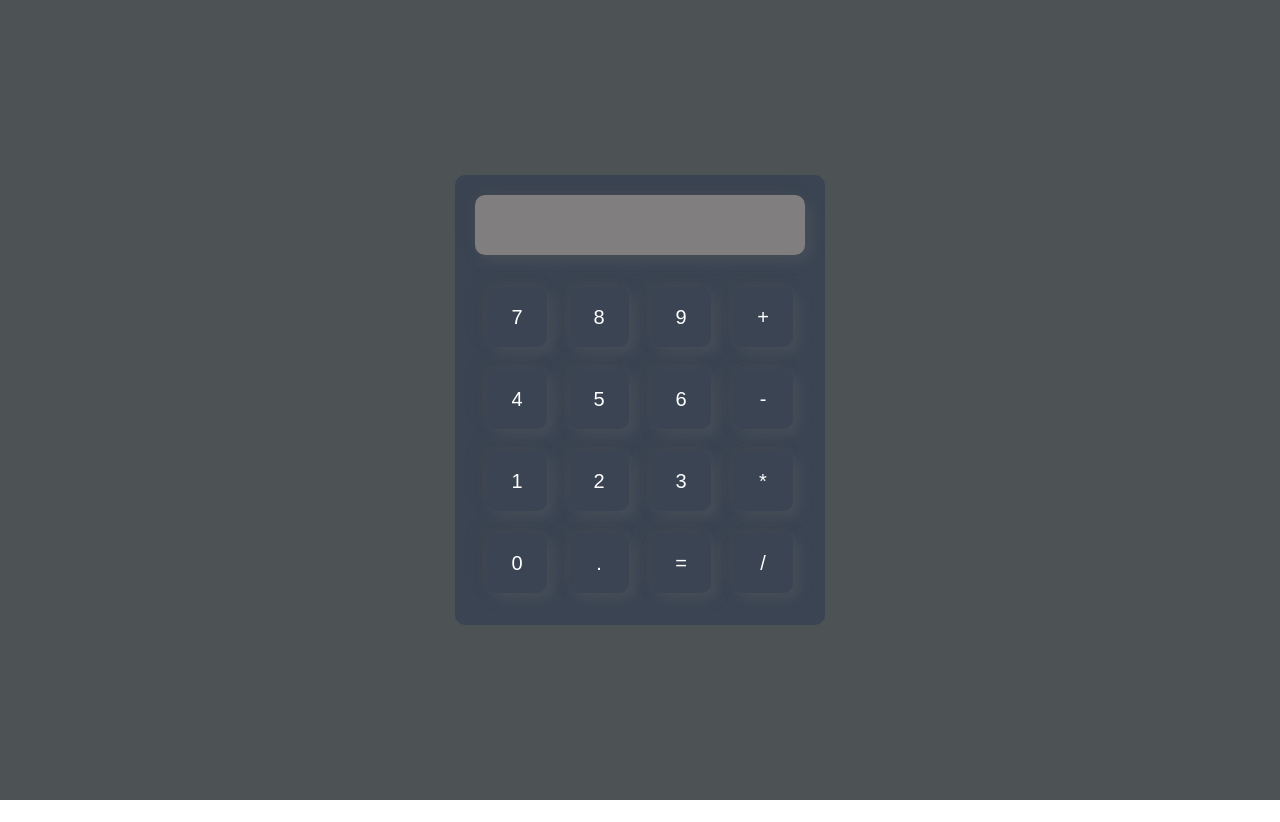
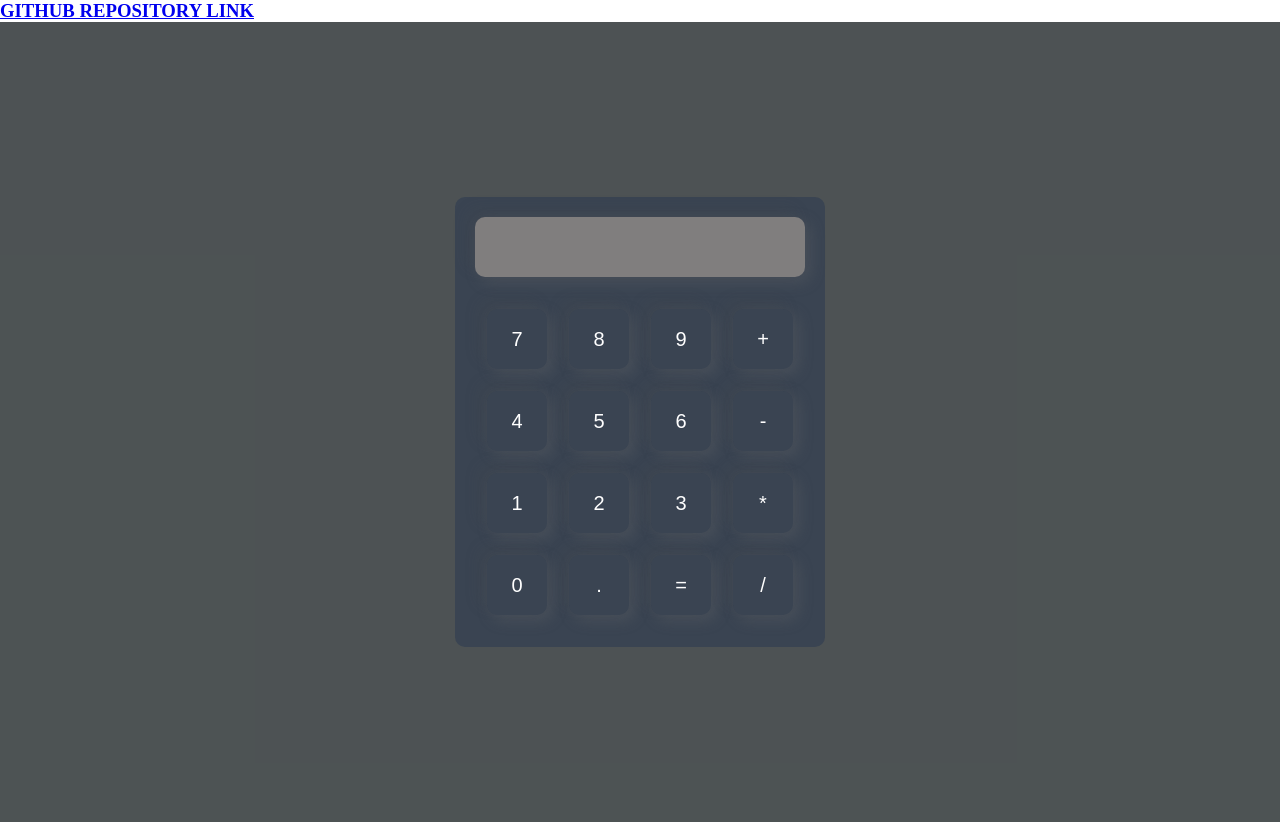
Before and after one commit to Aberejesu/Zuri-calculator, a plain HTML site: page index.html in a window 1280 px wide. Before the commit the page ends 800 px from the top, so only its background shows below. Drawn offline with Linux system fonts and the light colour scheme.

Commit message:
Updated calculator functionality

```diff
--- a/index.html
+++ b/index.html
@@ -7,6 +7,7 @@
     <link rel="stylesheet" href="style.css">
 </head>
 <body>
+    <h3><a href="https://github.com/Aberejesu/Zuri-calculator" target="_blank">GITHUB REPOSITORY LINK</a></h3>
     <div class="container">
 
         <div class="calculator">
@@ -38,7 +39,10 @@
                 </tr>
             </table>
         </div>
+
     </div>
+
+
 
     <script src="script.js"></script>
 </body>
```
